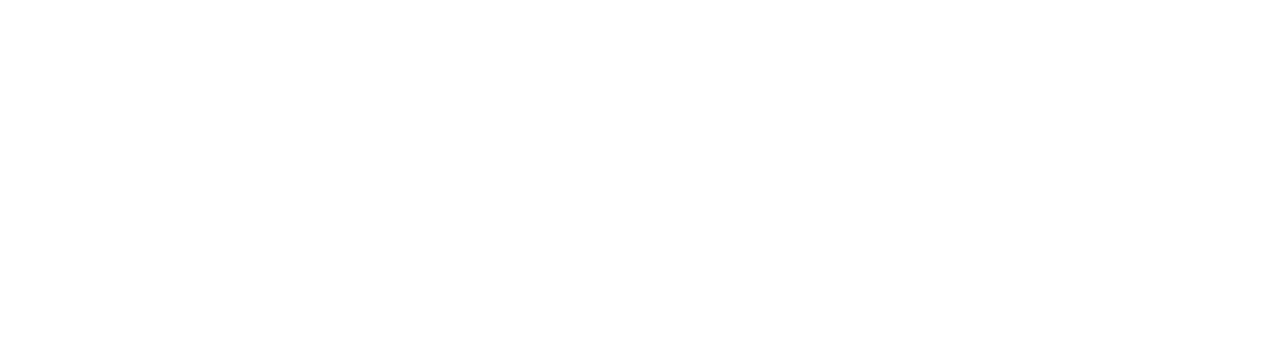
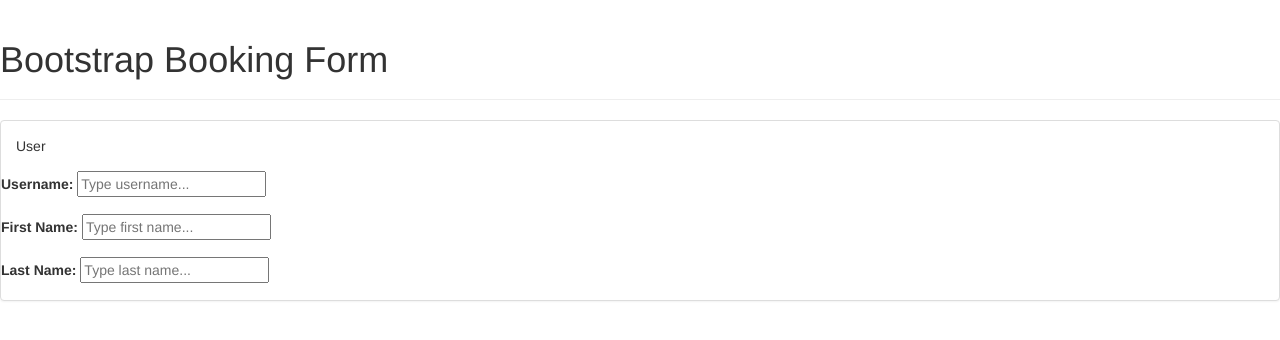
Before and after one commit to munozarturo-case/csds221-pr1, a plain HTML site: page index.html in a window 1280 px wide. Drawn offline with nearby package versions, Linux system fonts and the light colour scheme.

Commit message:
added user

```diff
--- a/index.html
+++ b/index.html
@@ -1,12 +1,40 @@
 <!DOCTYPE html>
 <html lang="en">
+
 <head>
     <meta charset="UTF-8">
     <meta http-equiv="X-UA-Compatible" content="IE=edge">
     <meta name="viewport" content="width=device-width, initial-scale=1.0">
-    <title>Bootstrap Submission Form</title>
+    <link rel="stylesheet" href="https://maxcdn.bootstrapcdn.com/bootstrap/3.3.2/css/bootstrap.min.css">
+    <link rel="stylesheet" href="https://maxcdn.bootstrapcdn.com/bootstrap/3.3.2/css/bootstrap-theme.min.css">
+    <title>Bootstrap Booking Form</title>
 </head>
+
 <body>
+    <div class="page-header">
+        <h1>Bootstrap Booking Form</h1>
+    </div>
 
+    <form>
+        <div class="panel panel-default">
+            <div class="panel-body">User</div>
+            <div class="form-group">
+                <label for="username-input">Username:</label>
+                <input type="text" id="username-input" name="username" placeholder="Type username...">
+            </div>
+            <div class="form-group">
+                <label for="first-name-input">First Name:</label>
+                <input type="text" id="first-name-input" name="first-name" placeholder="Type first name...">
+            </div>
+            <div class="form-group">
+                <label for="last-name-input">Last Name:</label>
+                <input type="text" id="last-name-input" name="last-name" placeholder="Type last name...">
+            </div>
+        </div>
+
+    </form>
+
+    <script src="https://maxcdn.bootstrapcdn.com/bootstrap/3.3.2/js/bootstrap.min.js"></script>
 </body>
+
 </html>
```
Also changed, not shown: 1 other file.
